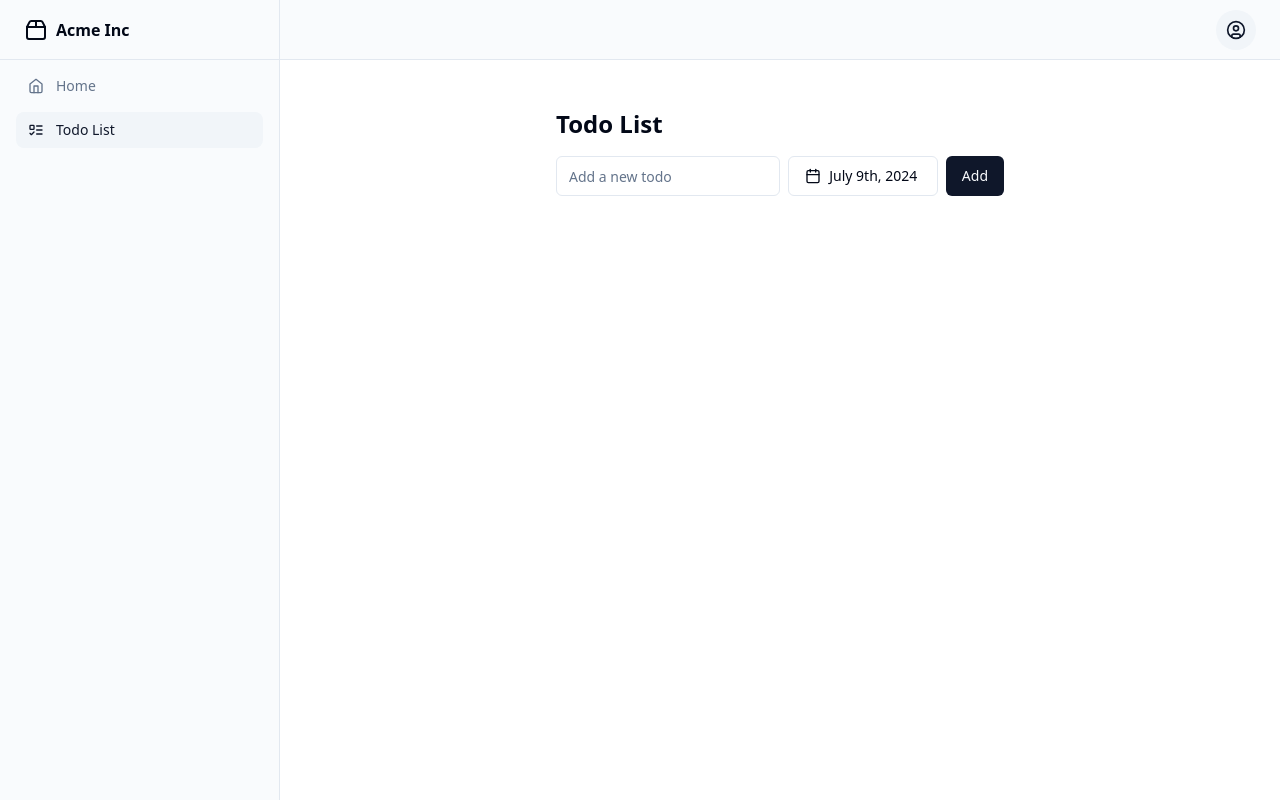
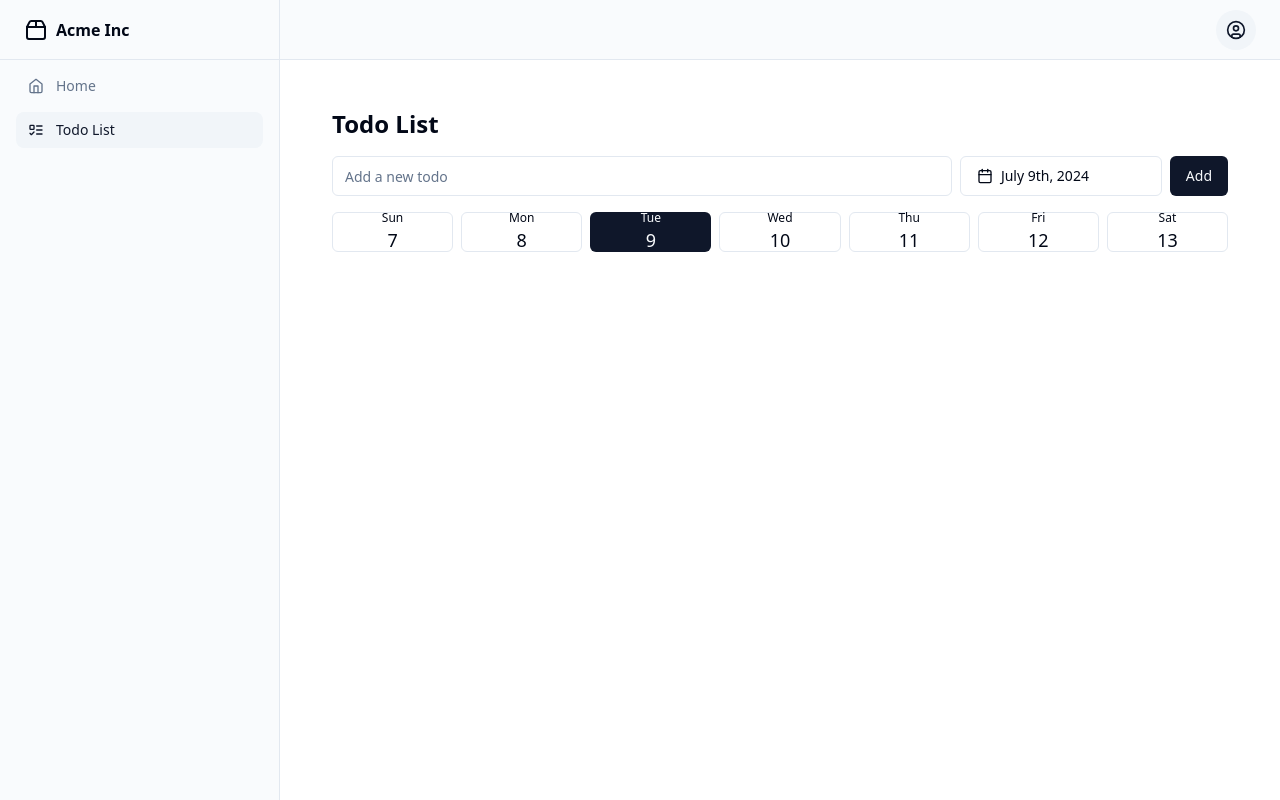
Before and after one commit to GPT-Engineer-App/orderly-tasks, a React (Vite) app: page /todo in a window 1280 px wide. Built offline with nearby package versions, Linux system fonts and the light colour scheme.

Commit message:
Add week calendar view to TODO list app

```diff
--- a/src/pages/TodoList.jsx
+++ b/src/pages/TodoList.jsx
@@ -1,4 +1,4 @@
-import { useState } from "react";
+import { useState, useEffect } from "react";
 import { Button } from "@/components/ui/button";
 import { Input } from "@/components/ui/input";
 import { Checkbox } from "@/components/ui/checkbox";
@@ -6,19 +6,26 @@ import { Trash2, Calendar as CalendarIcon } from "lucide-react";
 import { DragDropContext, Droppable, Draggable } from "react-beautiful-dnd";
 import { Calendar } from "@/components/ui/calendar";
 import { Popover, PopoverContent, PopoverTrigger } from "@/components/ui/popover";
-import { format } from "date-fns";
+import { format, startOfWeek, endOfWeek, eachDayOfInterval, isSameDay } from "date-fns";
 import { cn } from "@/lib/utils";
 
 const TodoList = () => {
   const [todos, setTodos] = useState([]);
   const [newTodo, setNewTodo] = useState("");
   const [selectedDate, setSelectedDate] = useState(new Date());
+  const [weekDates, setWeekDates] = useState([]);
+
+  useEffect(() => {
+    const start = startOfWeek(selectedDate);
+    const end = endOfWeek(selectedDate);
+    const weekDays = eachDayOfInterval({ start, end });
+    setWeekDates(weekDays);
+  }, [selectedDate]);
 
   const addTodo = () => {
     if (newTodo.trim() !== "") {
       setTodos([...todos, { id: Date.now(), text: newTodo, completed: false, date: selectedDate }]);
       setNewTodo("");
-      setSelectedDate(new Date());
     }
   };
 
@@ -52,8 +59,10 @@ const TodoList = () => {
     setTodos(items);
   };
 
+  const filteredTodos = todos.filter((todo) => isSameDay(todo.date, selectedDate));
+
   return (
-    <div className="max-w-md mx-auto mt-8">
+    <div className="max-w-4xl mx-auto mt-8">
       <h1 className="text-2xl font-bold mb-4">Todo List</h1>
       <div className="flex space-x-2 mb-4">
         <Input
@@ -82,11 +91,28 @@ const TodoList = () => {
         </Popover>
         <Button onClick={addTodo}>Add</Button>
       </div>
+
+      <div className="grid grid-cols-7 gap-2 mb-4">
+        {weekDates.map((date) => (
+          <Button
+            key={date.toString()}
+            variant={isSameDay(date, selectedDate) ? "default" : "outline"}
+            className="w-full"
+            onClick={() => setSelectedDate(date)}
+          >
+            <div className="flex flex-col items-center">
+              <span className="text-xs">{format(date, "EEE")}</span>
+              <span className="text-lg">{format(date, "d")}</span>
+            </div>
+          </Button>
+        ))}
+      </div>
+
       <DragDropContext onDragEnd={onDragEnd}>
         <Droppable droppableId="todos">
           {(provided) => (
             <ul {...provided.droppableProps} ref={provided.innerRef}>
-              {todos.map((todo, index) => (
+              {filteredTodos.map((todo, index) => (
                 <Draggable key={todo.id} draggableId={todo.id.toString()} index={index}>
                   {(provided) => (
                     <li
```
